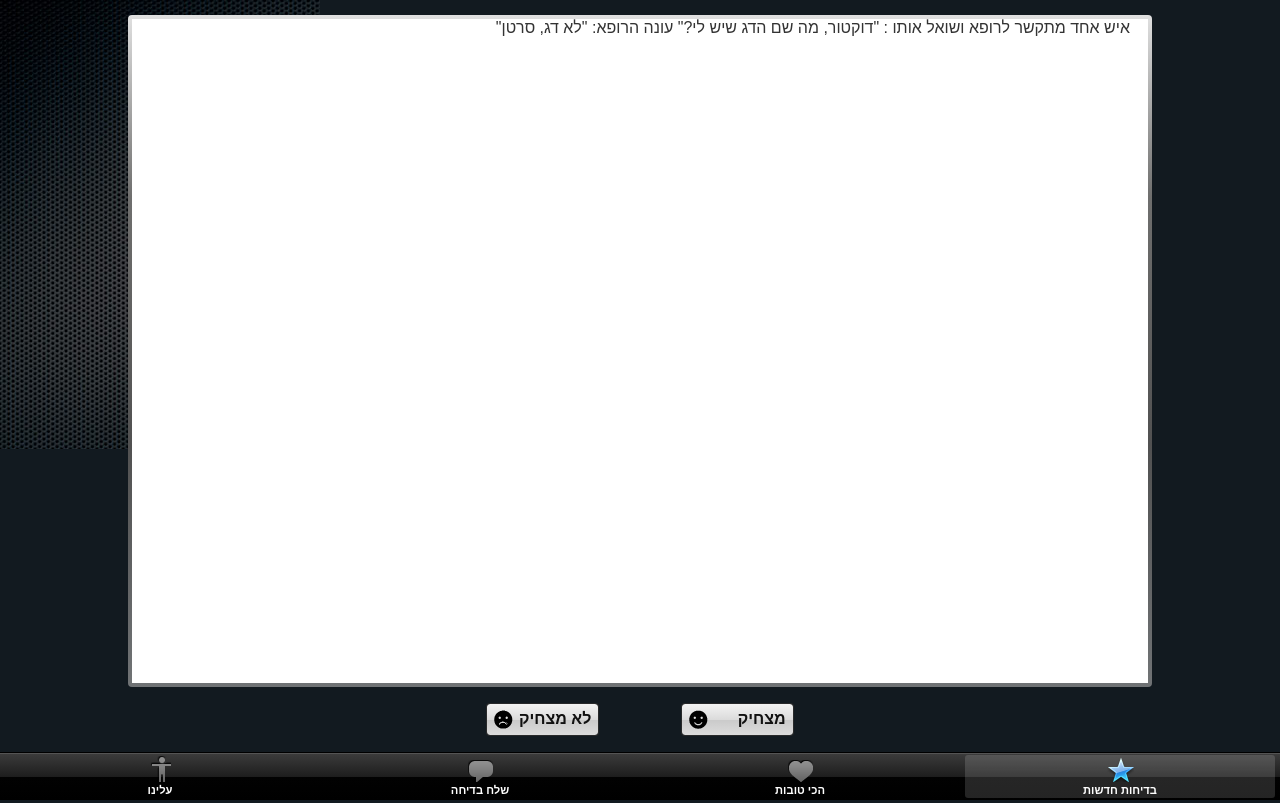
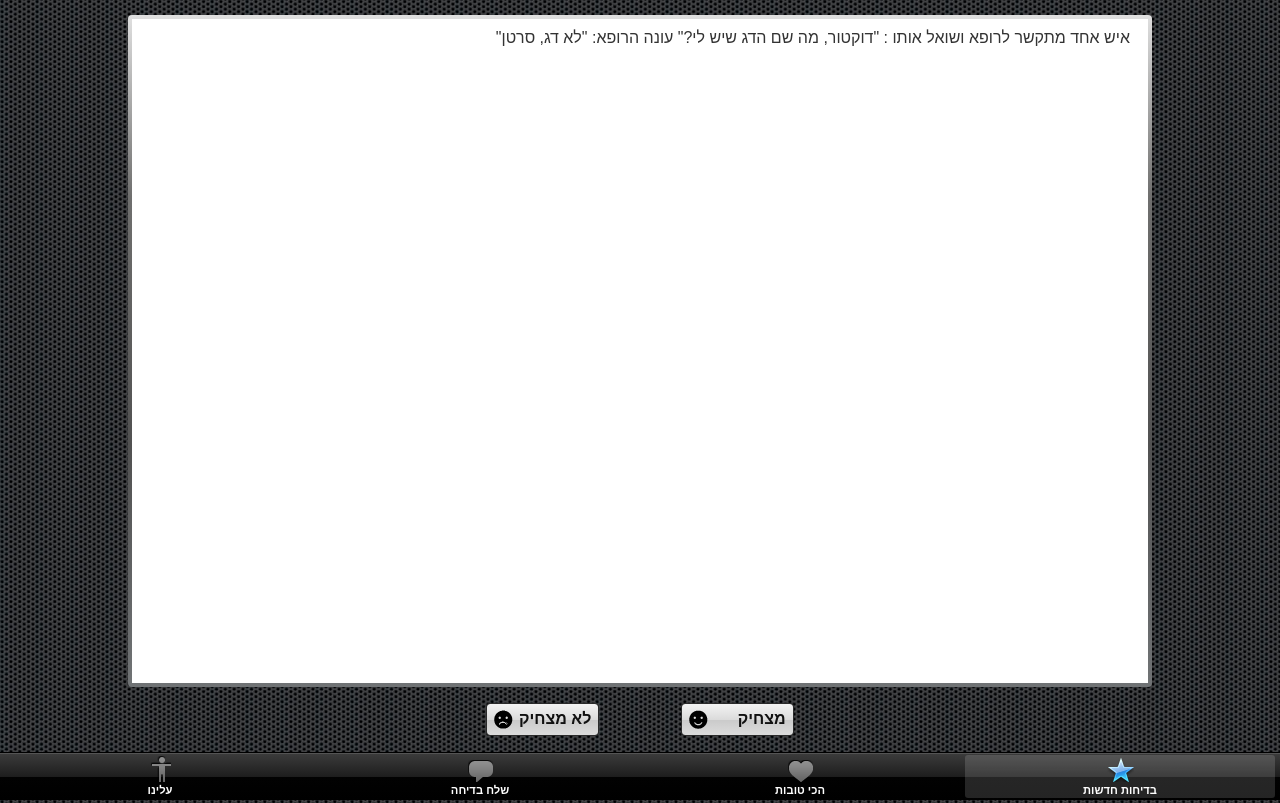
Before and after one commit to RonnyO/Really-Good-Jokes, a PHP site: page /index.html in a window 1280 px wide. Run offline with PHP 8.4, Linux system fonts and the light colour scheme.

Commit message:
modified:   public_html/app.css 	new file:   public_html/images/bg.jpg -> the bg is now a pattern

```diff
--- a/public_html/app.css
+++ b/public_html/app.css
@@ -3,11 +3,13 @@ app.css
 */
 
 body {
-	background: #121a20 url(images/background.jpg) left top no-repeat;
+
+	background: #121a20 url(images/bg.jpg) left top repeat;
 	font-family: sans-serif;
 	margin: 0; padding: 0;
 	overflow:hidden;
 }
+
 
 a {
 	text-decoration: none;
@@ -71,7 +73,7 @@ a {
 	background: #FFF;
 	-webkit-box-sizing:border-box;
 	display:block;
-	padding: 0 18px 30px;
+	padding: 10px 18px 30px;
 	min-height:100%;
 }
 .bottomBar {
```
Also changed, not shown: public_html/images/bg.jpg (added).
